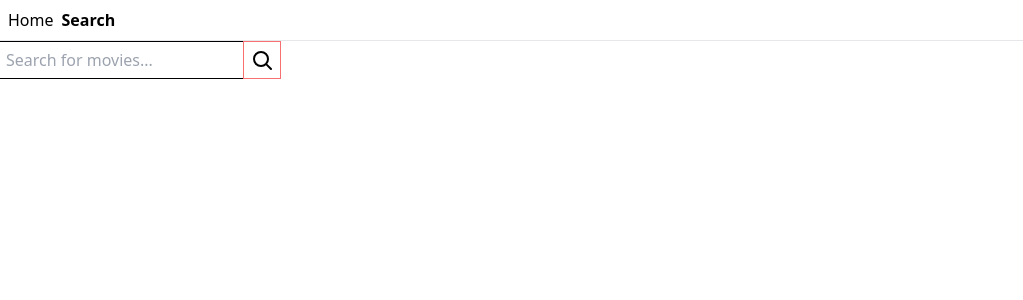
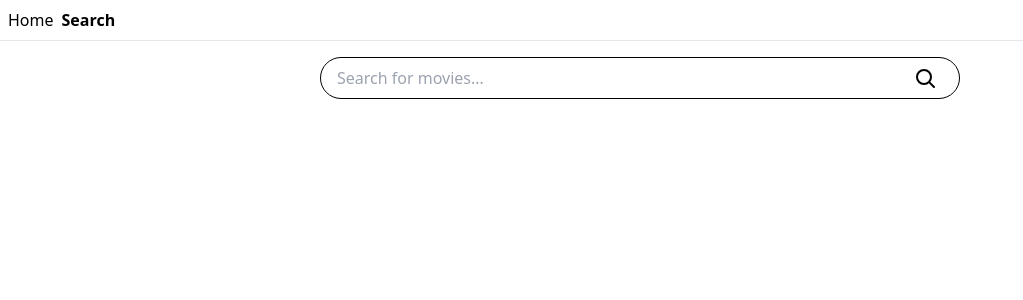
Before and after one commit to JackMartinDev/movies-frontend, a React (Vite) app: page /search in a window 1280 px wide. Shown: the top 300 px of the page, without its empty margins (0-1023 px from the left). Built offline with nearby package versions, Linux system fonts and the light colour scheme.

Commit message:
Adjust layout styling

```diff
--- a/src/routes/__root.tsx
+++ b/src/routes/__root.tsx
@@ -20,7 +20,7 @@ export const Route = createRootRouteWithContext<{
         </Link>
       </div>
       <hr />
-      <main className="container flex-grow mx-auto my-auto">
+      <main className="container mx-auto">
         <Outlet />
       </main>
       <TanStackRouterDevtools />
--- a/src/routes/search.tsx
+++ b/src/routes/search.tsx
@@ -109,20 +109,21 @@ function Search() {
         </div>
       </dialog>
 
-      <div className="flex flex-col">
-        <form onSubmit={handleSubmit(onSubmit)} className="flex flex-row">
-          <div>
+      <div className="flex flex-col items-center gap-8 mt-4">
+        <form
+          onSubmit={handleSubmit(onSubmit)}
+          className="flex items-center border border-black rounded-3xl py-2 px-4 w-1/2"
+        >
           <input
             type="text"
             placeholder="Search for movies..."
-              className="border-y border-black p-1.5"
+            className="flex-grow outline-none"
             {...register("query")}
           />
           {errors.query && (
             <p style={{ color: "red" }}>{errors.query.message}</p>
           )}
-          </div>
-          <button type="submit" className="border border-red-400 px-1.5">
+          <button type="submit" className="px-1.5">
             <svg
               xmlns="http://www.w3.org/2000/svg"
               fill="none"
```
Lines whose indentation alone changed are shown as unchanged.
